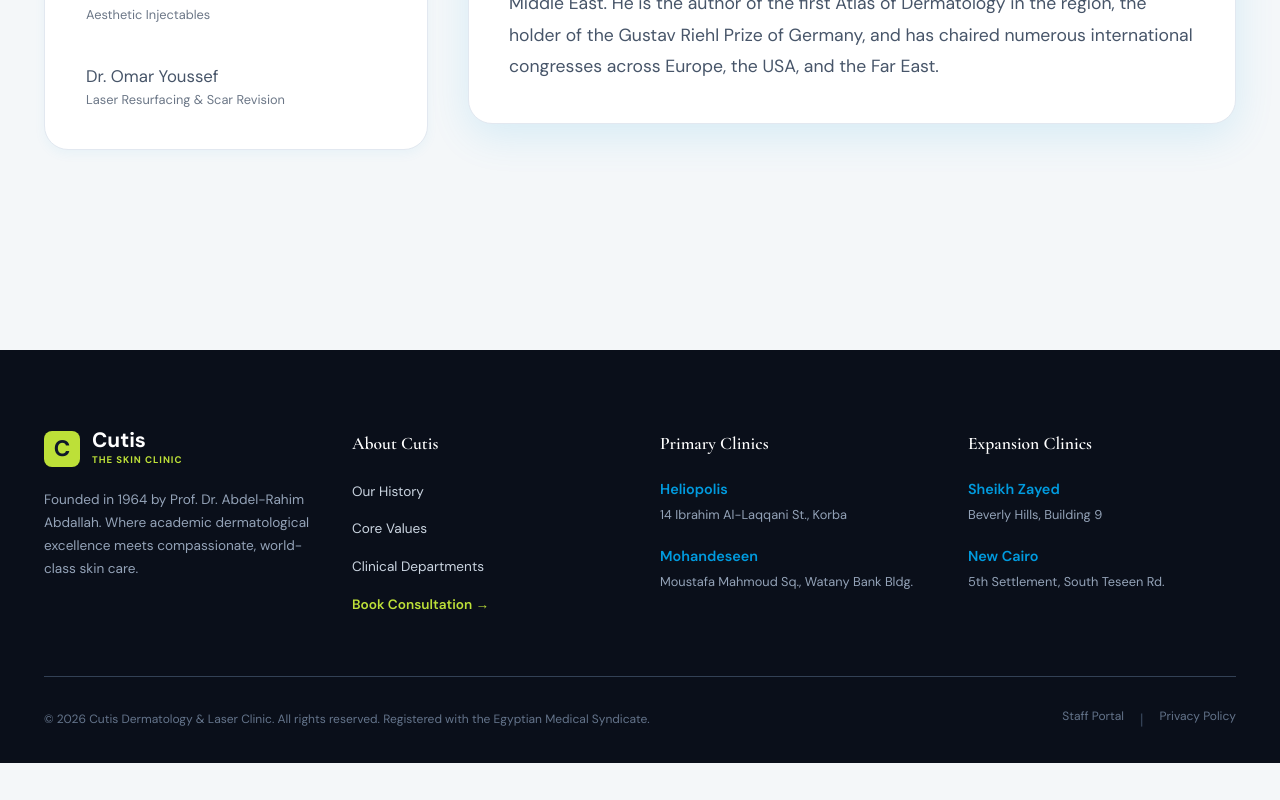
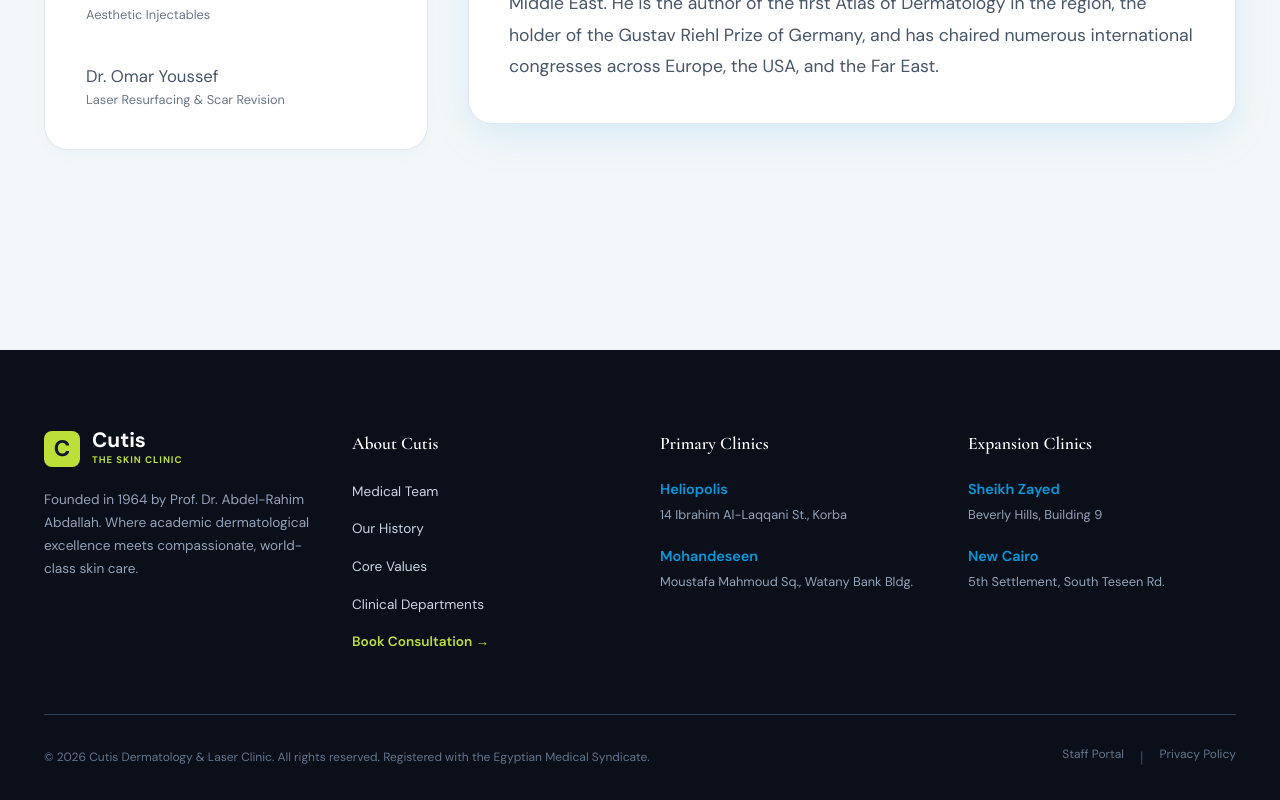
Before and after one commit to seif8545/cutis, a React (Create React App) app: page /doctors in a window 1280 px wide. Shown: the part 860-1660 px from the top of the page. Before the commit the page ends 1623 px from the top, so only its background shows below. Built offline with nearby package versions, Linux system fonts and the light colour scheme.

Commit message:
Refactor Footer component structure and links

```diff
--- a/src/components/Footer.jsx
+++ b/src/components/Footer.jsx
@@ -1,4 +1,3 @@
-// src/components/Footer.jsx
 import React from 'react';
 import { Link } from 'react-router-dom';
 import '../styles/global.css';
@@ -12,8 +11,8 @@
 
 export default function Footer() {
   return (
-<footer style={{ background: '#0a0f1a', color: '#f8fafc', paddingTop: '80px', paddingBottom: '30px' }}>
-  <div className="container">
+    <footer style={{ background: '#0a0f1a', color: '#f8fafc', paddingTop: '80px', paddingBottom: '30px' }}>
+      <div className="container">
 
         <div className="grid-4" style={{ marginBottom: '60px', gap: '40px' }}>
 
@@ -31,10 +30,11 @@
             </p>
           </div>
 
-     {/* Quick Links */}
+          {/* Quick Links */}
           <div>
             <h4 style={{ fontSize: '1.1rem', color: '#fff', marginBottom: '20px', fontFamily: 'var(--font-serif)' }}>About Cutis</h4>
             <ul style={{ listStyle: 'none', padding: 0, display: 'flex', flexDirection: 'column', gap: '12px' }}>
+              <li><Link to="/doctors" style={{ fontSize: '0.85rem', color: '#cbd5e1', transition: 'color 0.2s' }}>Medical Team</Link></li>
               <li><Link to="/history" style={{ fontSize: '0.85rem', color: '#cbd5e1', transition: 'color 0.2s' }}>Our History</Link></li>
               <li><Link to="/values" style={{ fontSize: '0.85rem', color: '#cbd5e1', transition: 'color 0.2s' }}>Core Values</Link></li>
               <li><a href="/#services" style={{ fontSize: '0.85rem', color: '#cbd5e1', transition: 'color 0.2s' }}>Clinical Departments</a></li>
```
